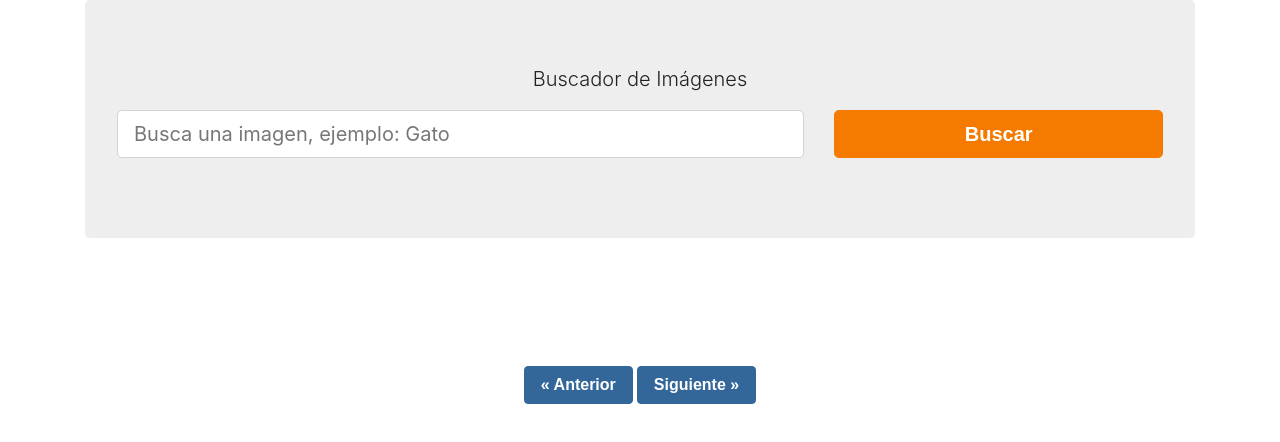
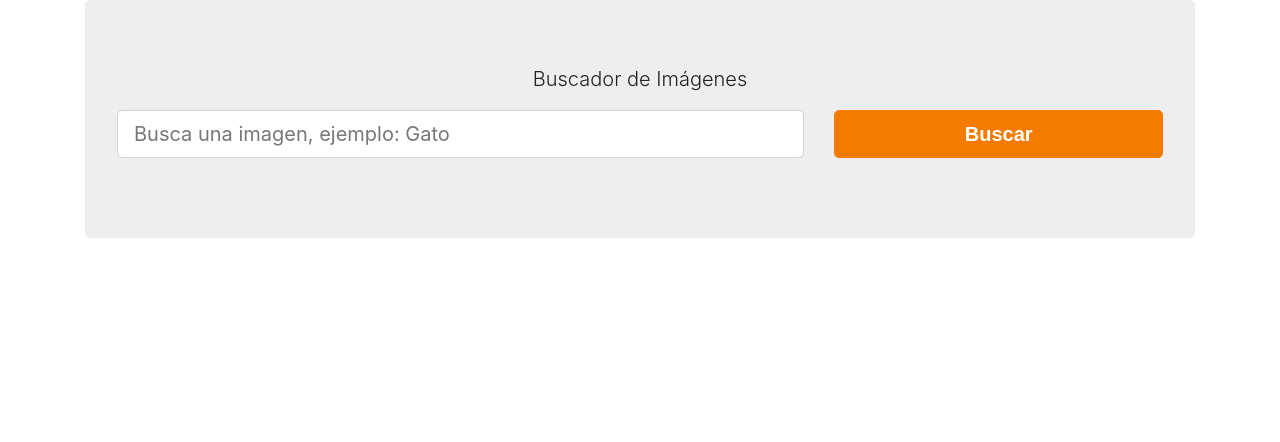
Before and after one commit to AJ-Romera/buscador-imagenes, a React (Create React App) app: page / in a window 1280 px wide. Shown: the top 442 px of the page. Built offline with nearby package versions, Linux system fonts and the light colour scheme; a web font is replaced by a local one.

Commit message:
CHNG: Oculta Paginación Cuando No Hay más Páginas && Smooth Scroll Hacia Arriba al Cambiar de Página

```diff
--- a/src/App.js
+++ b/src/App.js
@@ -21,7 +21,7 @@ function App() {
             const imagenesPorPagina = 30;
 
             const resultado = await axios.get(
-                `${baseUrl}?key=${apiKey}&q=${busqueda}&image_type=photo&per_page=${imagenesPorPagina}`
+                `${baseUrl}?key=${apiKey}&q=${busqueda}&image_type=photo&per_page=${imagenesPorPagina}&page=${paginaActual}`
             );
 
             setImagenes(resultado.data.hits);
@@ -31,9 +31,13 @@ function App() {
                 resultado.data.totalHits / imagenesPorPagina
             );
             setTotalPaginas(calcularTotalPaginas);
+
+            // Volver al inicio de la página
+            const jumbo = document.querySelector('.jumbotron');
+            jumbo.scrollIntoView({ behavior: 'smooth' });
         };
         consultarAPI();
-    }, [busqueda]);
+    }, [busqueda, paginaActual]);
 
     // Definir la página anterior
     const paginaAnterior = () => {
@@ -66,6 +70,7 @@ function App() {
             <div className='row justify-content-center'>
                 <ListadoImagenes imagenes={imagenes} />
 
+                {paginaActual === 1 ? null : (
                     <button
                         type='button'
                         className='btn btn-info mr-1'
@@ -73,7 +78,9 @@ function App() {
                     >
                         &laquo; Anterior
                     </button>
+                )}
 
+                {paginaActual === totalPaginas ? null : (
                     <button
                         type='button'
                         className='btn btn-info'
@@ -81,6 +88,7 @@ function App() {
                     >
                         Siguiente &raquo;
                     </button>
+                )}
             </div>
         </div>
     );
```
Lines whose indentation alone changed are shown as unchanged.
